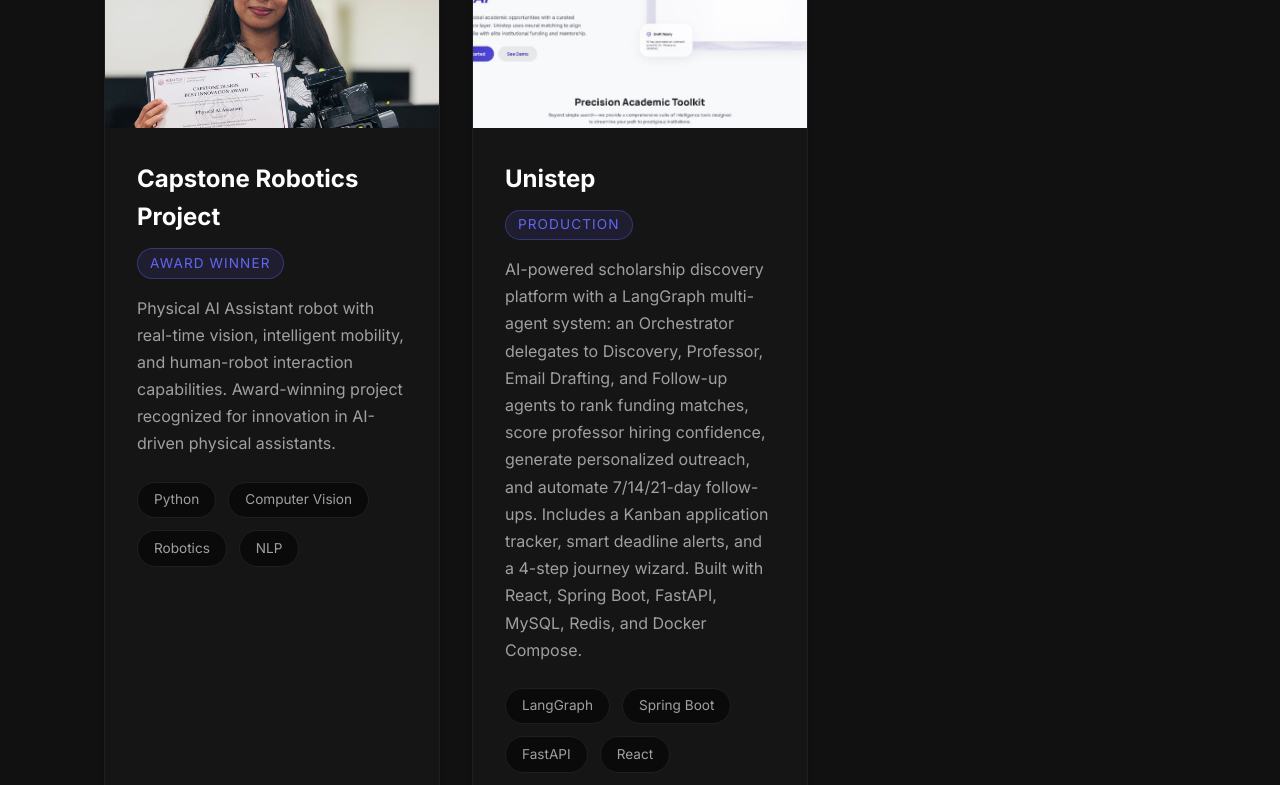
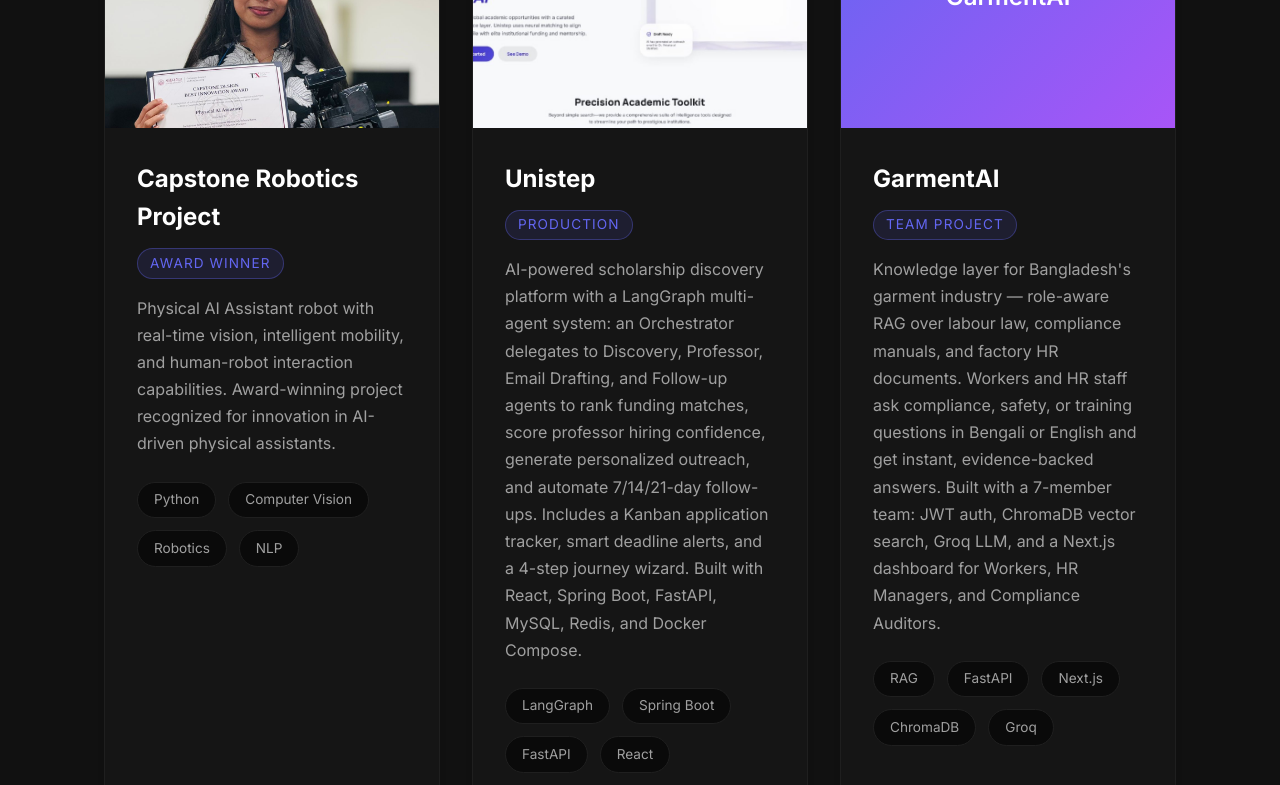
Before and after one commit to saberabanu0001/portfolio-me, a React (Vite) app: page / in a window 1280 px wide. Shown: the part 2160-2945 px from the top of the page. Built offline with nearby package versions, Linux system fonts and the light colour scheme.

Commit message:
Add GarmentAI team project

```diff
--- a/src/content.ts
+++ b/src/content.ts
@@ -61,6 +61,16 @@ export const projects = [
     status: 'Production',
     image: '/unistep.png',
     imageAlt: 'Unistep landing page with AI-driven scholarship and university matching dashboard',
+  },
+  {
+    title: 'GarmentAI',
+    description:
+      'Knowledge layer for Bangladesh\'s garment industry — role-aware RAG over labour law, compliance manuals, and factory HR documents. Workers and HR staff ask compliance, safety, or training questions in Bengali or English and get instant, evidence-backed answers. Built with a 7-member team: JWT auth, ChromaDB vector search, Groq LLM, and a Next.js dashboard for Workers, HR Managers, and Compliance Auditors.',
+    tags: ['RAG', 'FastAPI', 'Next.js', 'ChromaDB', 'Groq'],
+    repoUrl: 'https://github.com/saberabanu0001/GarmentAI',
+    status: 'Team Project',
+    image: undefined,
+    imageAlt: undefined,
   },
   {
     title: 'CalmMateAI',
```
